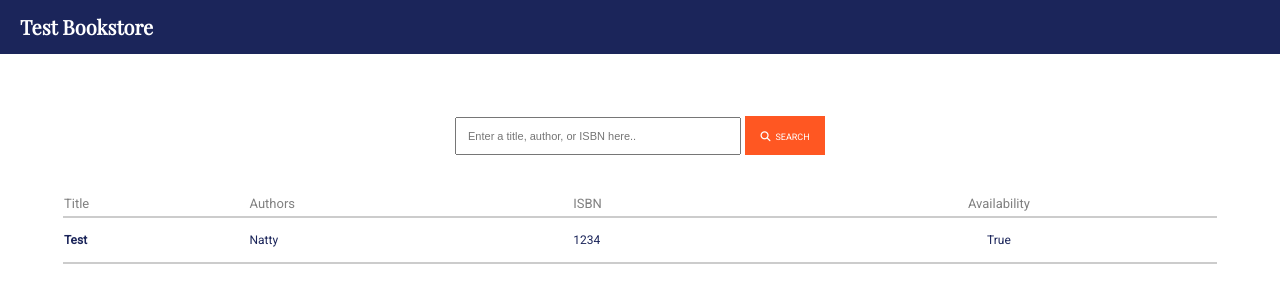
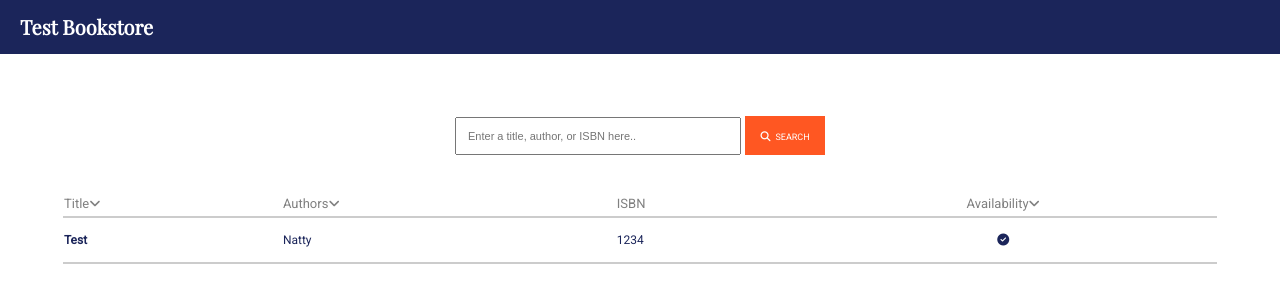
Before and after one commit to B1Dobbs/test_bookstore_d2d, a Django app: template test_bookstore_app/templates/library.html in a window 1280 px wide. Shown: the top 303 px of the page. Run offline with Django 3.2, Linux system fonts and the light colour scheme; the template is opened without the code that fills it: values that come from a table or form of the project are taken from there, others are empty; data comes from the database, SQL or seed files in the repository; parts of the project's set-up code (start-up, migrations or seed data) failed here and were passed over; some libraries are stand-ins or nearby versions.

Commit message:
updated library.html template

```diff
--- a/test_bookstore_app/templates/library.html
+++ b/test_bookstore_app/templates/library.html
@@ -24,17 +24,23 @@
         <div class="book_filters">
             <table>
                 <tr class="headers">
-                    <th>Title</th>
-                    <th>Authors</th>
+                    <th>Title<i class="fas fa-angle-down filterArrow"></i></th>
+                    <th>Authors<i class="fas fa-angle-down filterArrow"></i></th>
                     <th>ISBN</th>
-                    <th class="avail">Availability</th>
+                    <th class="avail">Availability<i class="fas fa-angle-down filterArrow"></i></th>
                 </tr>
                 {% for book in book_list %}
                     <tr>
                         <td><a href="/library/{{ book.isbn }}/">{{ book.title }}</a></td>
                         <td>{{book.authors.name}}</td>
                         <td>{{book.isbn}}</td>
-                        <td class="avail">{{book.availability}}</td>
+                        <td class="avail">
+                            {% if book.availability %}
+                                <i class="fas fa-check-circle check"></i>
+                            {% else %}
+                                <i class="fa fa-times-circle xmark"></i>
+                            {% endif %}
+                        </td>
                     </tr>
                 {% endfor %}
             </table>
```
